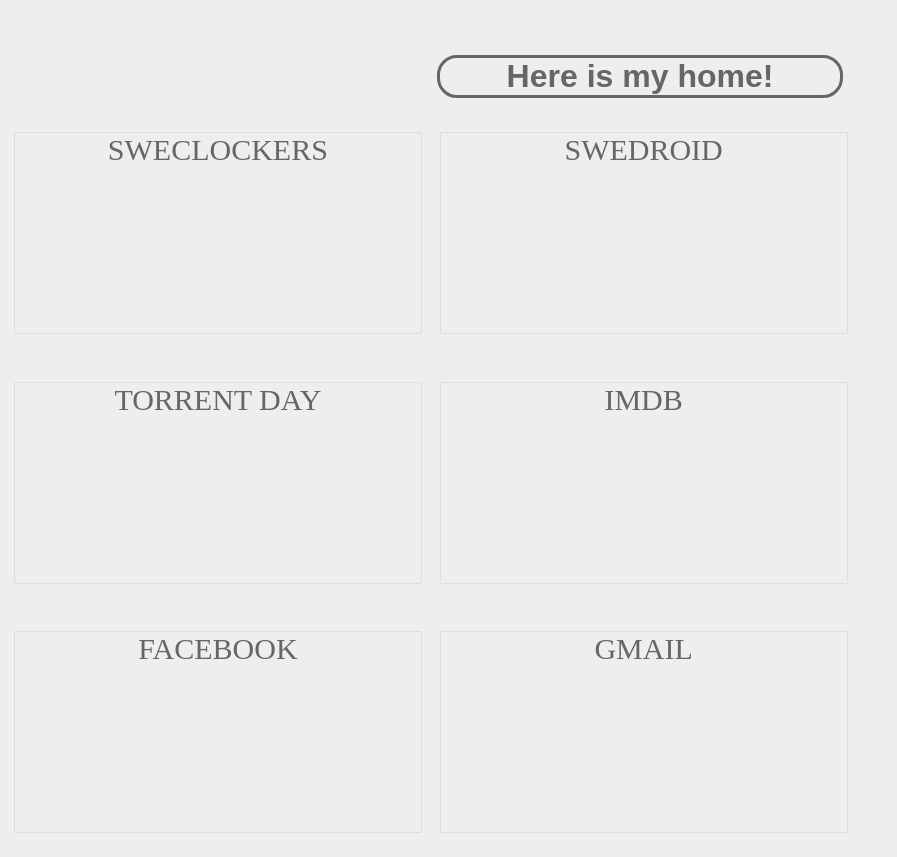
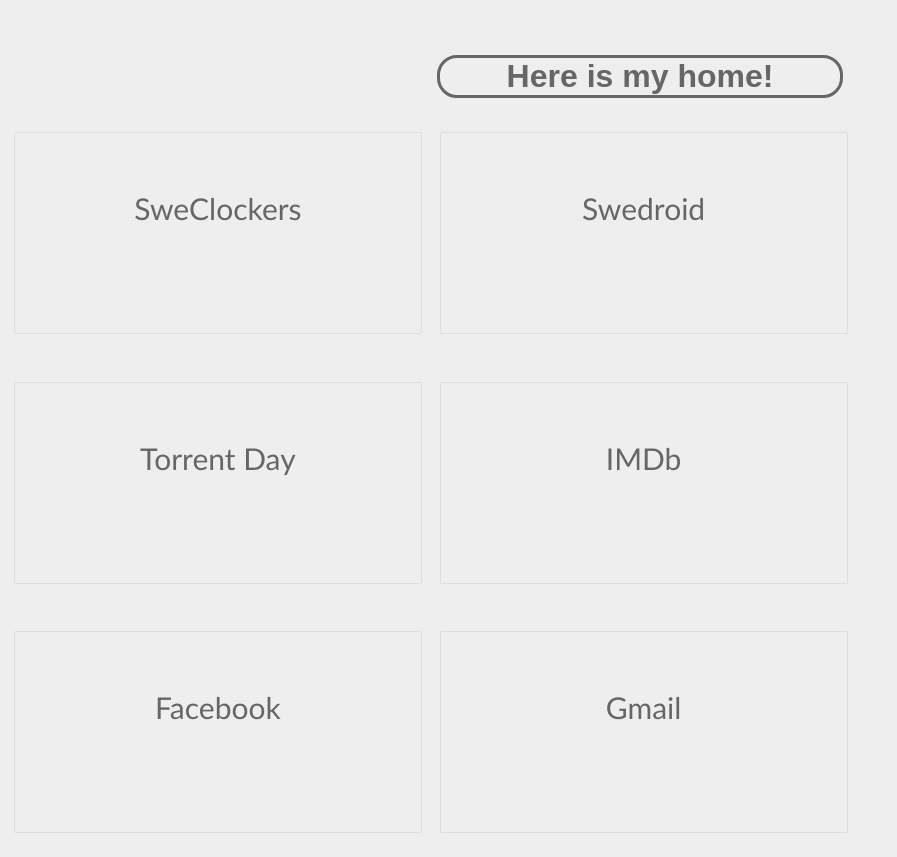
Before and after one commit to foxyperson/foxyperson.github.io, a plain HTML site: page index.html in a window 1280 px wide. Shown: the whole page, without its empty margins (0-897 px from the left). Drawn offline with Linux system fonts and the light colour scheme.

Commit message:
Some graphic changes
Added tab icon, new font and small letters in teh boxes

```diff
--- a/index.html
+++ b/index.html
@@ -1,6 +1,7 @@
 <html>
   <head>
     <meta charset="UTF-8">
+    <link rel="shortcut icon" href="house-icon.ico">
     <title>
       Home
     </title>
@@ -27,11 +28,13 @@
 
       h2 {
         height: 200px;
+        font-family: Optima, Segoe, "Segoe UI", Candara, Calibri, Arial, sans-serif;
         margin-left: 10px;
         margin-right: 10px;
-        /*border: #666666 solid;*/
         font-size: 30;
         font-weight:normal;
+
+        line-height: 500%;       /* the same as your div height */
 
         box-shadow: 0px 0px 1px #888888;
         transition: all 0.2s ease-in-out;
@@ -63,12 +66,12 @@
       </h1>
     </div>
     <div>
-      <a href="http://www.sweclockers.com/"><h2 align="center" class="float-left">SWECLOCKERS</h2></a>
-      <a href="http://www.swedroid.se/"><h2 align="center" class="float-left">SWEDROID</h2></a>
-      <a href="http://www.torrentday.com/"><h2 align="center" class="float-left">TORRENT DAY</h2></a>
-      <a href="http://www.imdb.com/"><h2 align="center" class="float-left">IMDB</h2></a>
-      <a href="https://www.facebook.com/"><h2 align="center" class="float-left">FACEBOOK</h2></a>
-      <a href="https://mail.google.com/mail/u/0/?hl=sv&shva=1#inbox"><h2 align="center" class="float-left">GMAIL</h2></a>
+      <a href="http://www.sweclockers.com/"><h2 align="center" class="float-left">SweClockers</h2></a>
+      <a href="http://www.swedroid.se/"><h2 align="center" class="float-left">Swedroid</h2></a>
+      <a href="http://www.torrentday.com/"><h2 align="center" class="float-left">Torrent Day</h2></a>
+      <a href="http://www.imdb.com/"><h2 align="center" class="float-left">IMDb</h2></a>
+      <a href="https://www.facebook.com/"><h2 align="center" class="float-left">Facebook</h2></a>
+      <a href="https://mail.google.com/mail/u/0/?hl=sv&shva=1#inbox"><h2 align="center" class="float-left">Gmail</h2></a>
     </div>
 
   </body>
```
Also changed, not shown: house-icon.ico (added).
